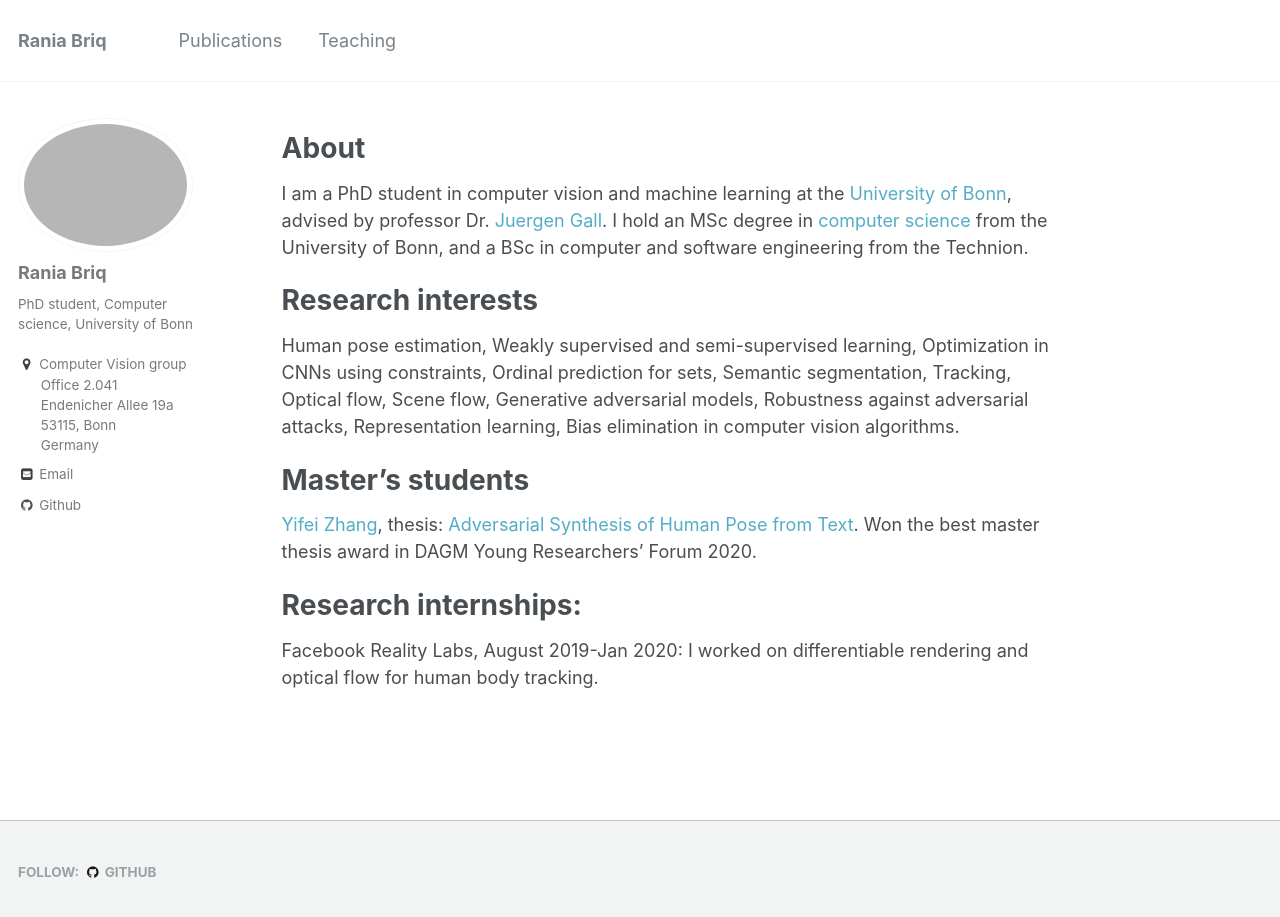
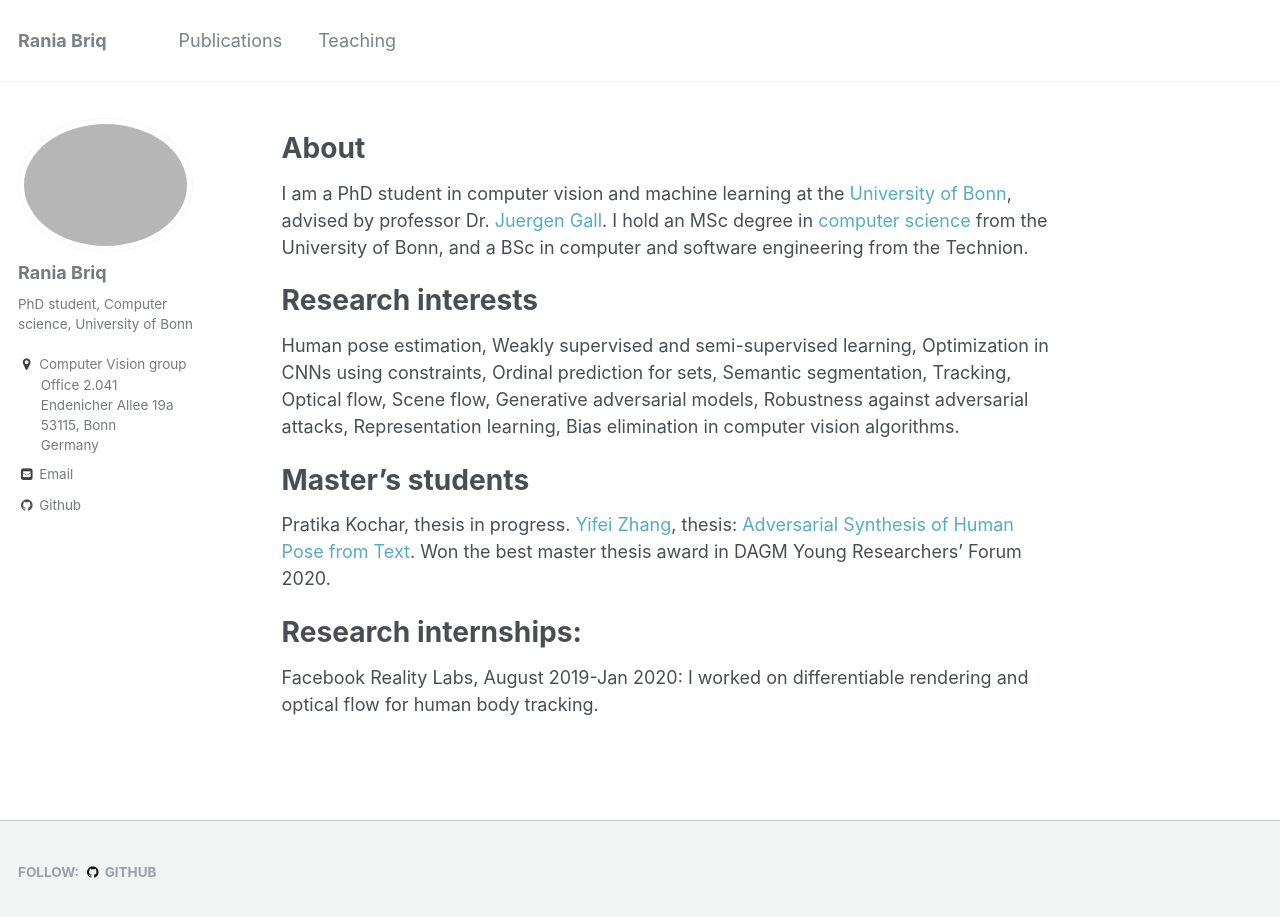
Before and after one commit to briqr/briqr.github.io, a Jekyll site: the page built from _pages/about.md, in a window 1280 px wide and 930 px high. Shown: the top 917 px of the window. Built offline with Jekyll 4.4.1, drawn with Linux system fonts in a browser that asks for light colours.

Commit message:
Update about.md

```diff
--- a/_pages/about.md
+++ b/_pages/about.md
@@ -24,7 +24,7 @@ Human pose estimation, Weakly supervised and semi-supervised learning, Optimizat
 
 Master's students
 ======
-
+Pratika Kochar, thesis in progress.
 [Yifei Zhang](https://www.linkedin.com/in/yifei-zhang-2565811a9/), thesis: [Adversarial Synthesis of Human Pose from Text](https://arxiv.org/abs/2005.00340). Won the best master thesis award in DAGM Young Researchers' Forum 2020.
 
 Research internships:
```
